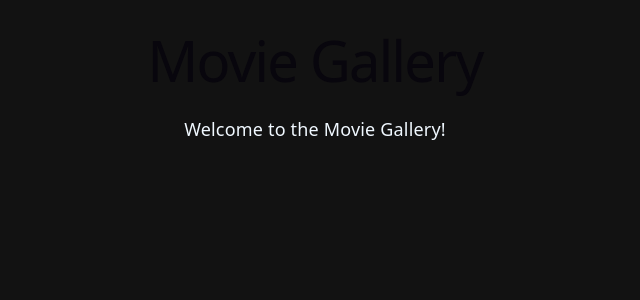
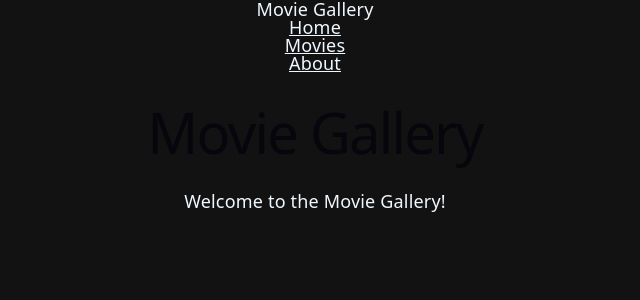
Before and after one commit to FrinceNacion/movie-gallery, a React (Vite) app: page / in a window 1280 px wide. Shown: the top 300 px of the page, without its empty margins (325-965 px from the left). Built offline with nearby package versions, Linux system fonts and the light colour scheme.

Commit message:
Add: Navigation.jsx

```diff
--- a/src/App.jsx
+++ b/src/App.jsx
@@ -1,10 +1,13 @@
-import { useState } from 'react';
+import { useState } from 'react'
+import './Navigation.jsx'
+import Navigation from './Navigation.jsx'
 
 function App() {
 
   return (
     <>
       <div>
+        <Navigation />
         <h1>Movie Gallery</h1>
         <p>Welcome to the Movie Gallery!</p>
       </div>
--- /dev/null
+++ b/src/Navigation.jsx
@@ -0,0 +1,16 @@
+function Navigation() {
+    return (
+        <>
+            <nav>
+                <h4>Movie Gallery</h4>
+                <ul>
+                    <li><a href="/">Home</a></li>
+                    <li><a href="/movies">Movies</a></li>
+                    <li><a href="/about">About</a></li>
+                </ul>
+            </nav>
+        </>
+    )
+}
+
+export default Navigation;
```
